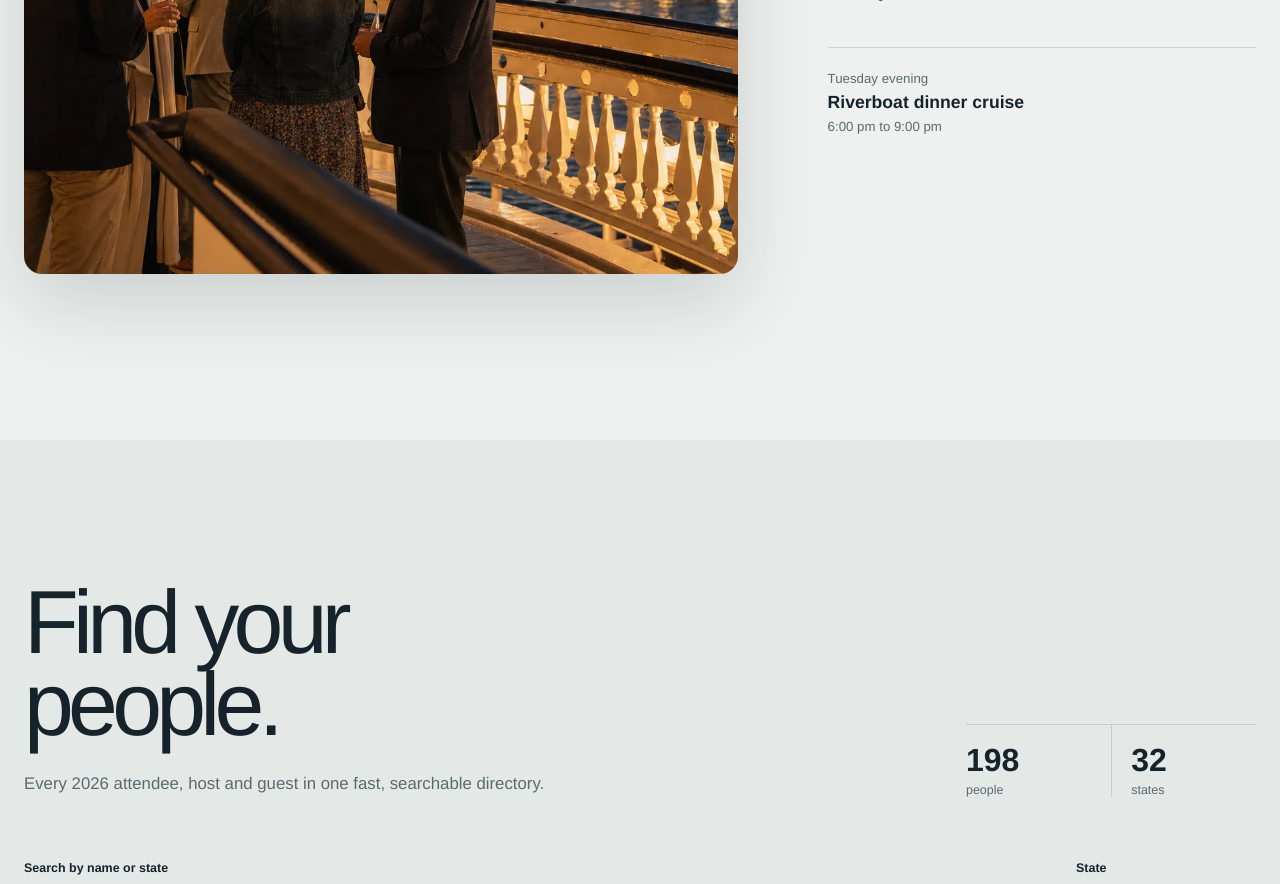
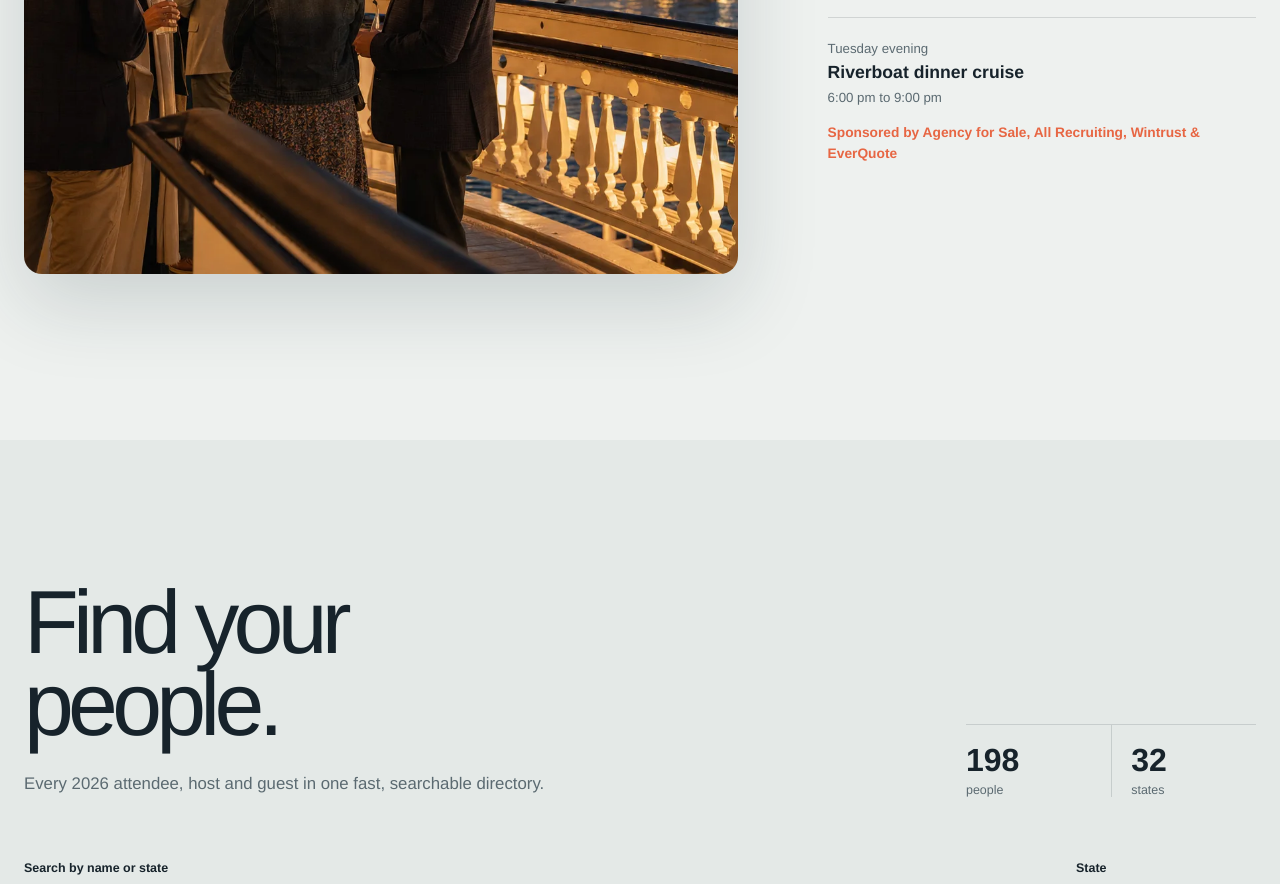
Before and after one commit to justinharkelroad/mega-agency-conference-2026, a React (Vite) app: page / in a window 1280 px wide. Shown: the part 2900-3784 px from the top of the page. Built offline with nearby package versions, Linux system fonts and the light colour scheme.

Commit message:
feat: credit riverboat event sponsors
Add Agency for Sale, All Recruiting, Wintrust, and EverQuote beneath the riverboat dinner cruise details with a dedicated accent treatment.

```diff
--- a/src/App.jsx
+++ b/src/App.jsx
@@ -348,6 +348,7 @@ function SavannahMoment() {
           <span>Tuesday evening</span>
           <strong>Riverboat dinner cruise</strong>
           <span>6:00 pm to 9:00 pm</span>
+          <span className="moment-sponsor-credit">Sponsored by Agency for Sale, All Recruiting, Wintrust &amp; EverQuote</span>
         </div>
       </motion.div>
     </section>
--- a/src/styles.css
+++ b/src/styles.css
@@ -736,6 +736,14 @@ p {
   font-size: 1.1rem;
 }
 
+.moment-detail .moment-sponsor-credit {
+  margin-top: 0.75rem;
+  color: var(--accent);
+  font-size: 0.86rem;
+  font-weight: 700;
+  line-height: 1.5;
+}
+
 .directory-section {
   padding: clamp(7rem, 11vw, 11rem) 0;
   overflow: hidden;
```
